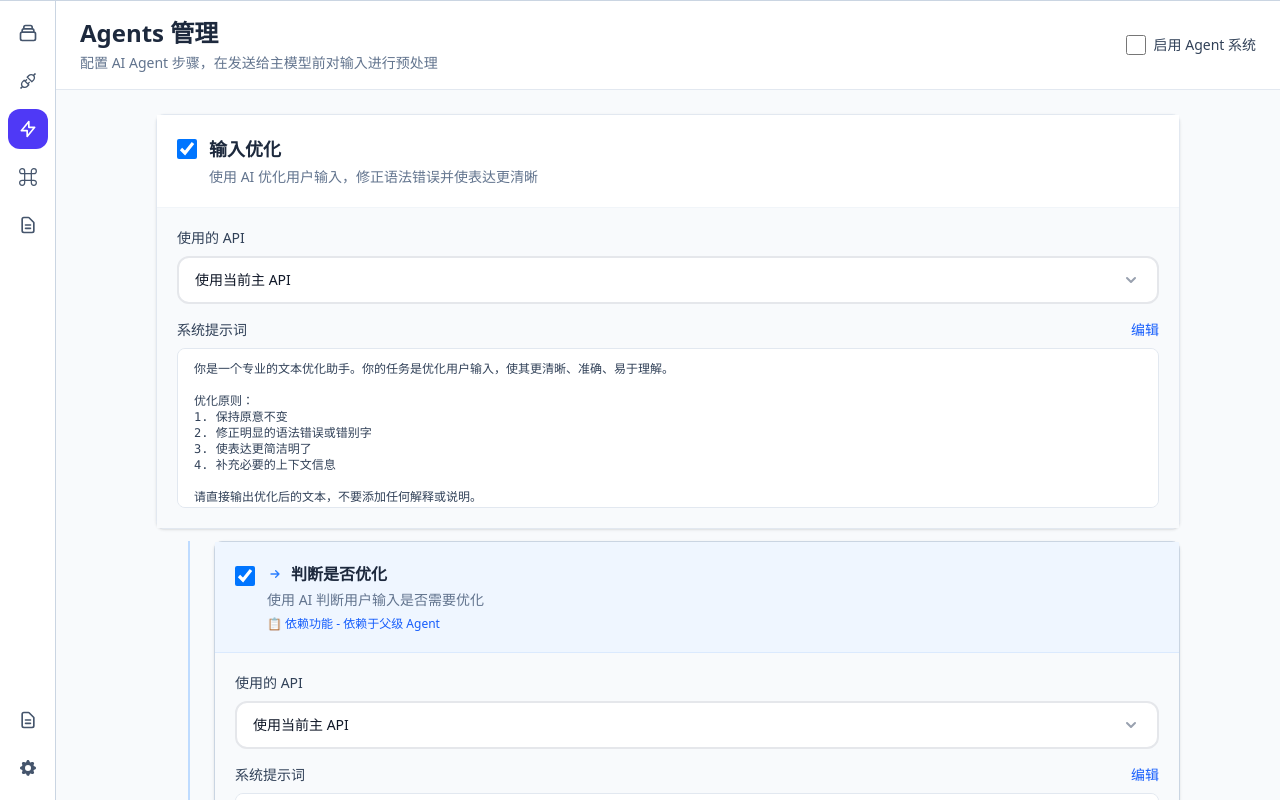
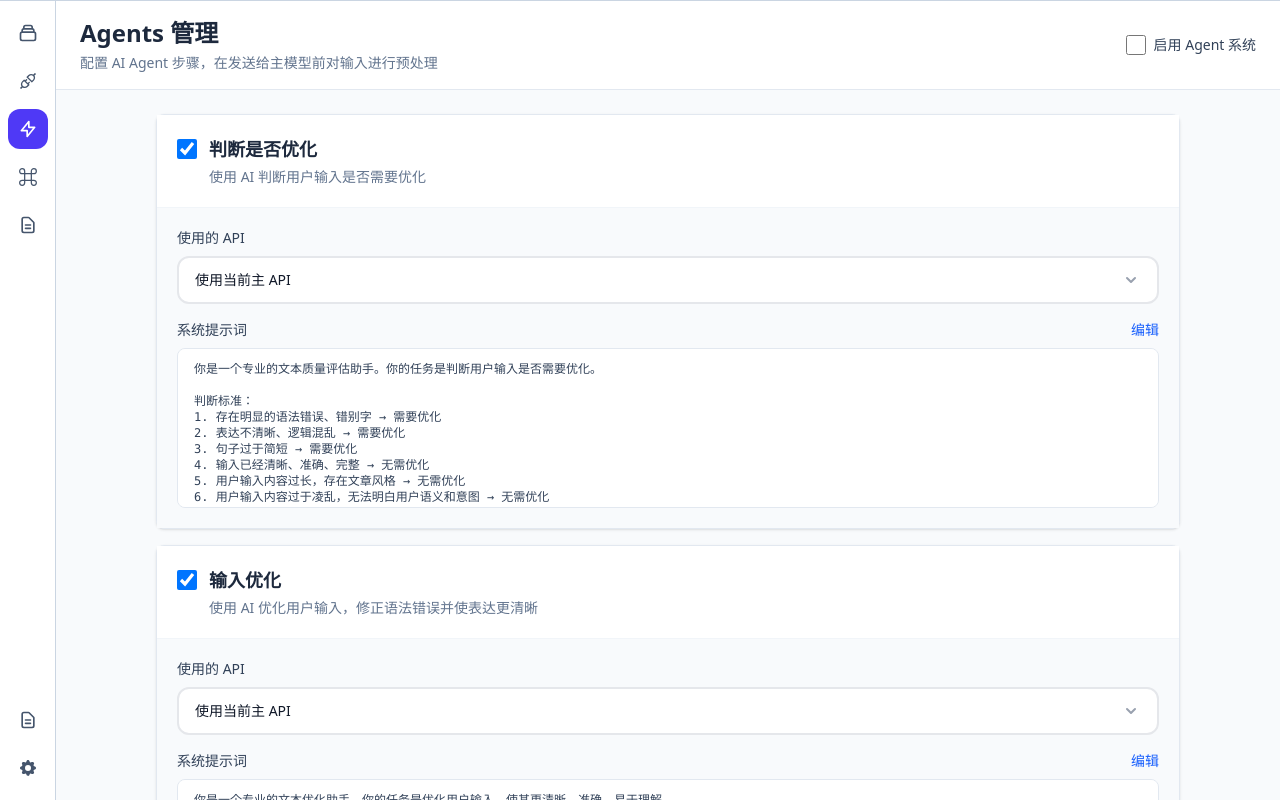
Before and after one commit to afigzb/windowAIChat, a React (Vite) app: page / in a window 1280 px wide. Both pictures are taken after a click on the button 27 px from the left and 129 px from the top of the page. Built offline with nearby package versions, Linux system fonts and the light colour scheme.

Commit message:
优化ui样式

```diff
--- a/src/pages/AgentsPage.tsx
+++ b/src/pages/AgentsPage.tsx
@@ -241,77 +241,40 @@ export function AgentsPage({ config, onConfigChange }: AgentsPageProps) {
               </div>
             </div>
           ) : (
-            /* Agent Steps List - 包含式结构 */
+            /* Agent Steps List - 统一样式 */
             <div className="space-y-4">
               {agentConfig.steps.map((step, index) => {
                 const metadata = AGENT_STEP_METADATA[step.type as keyof typeof AGENT_STEP_METADATA]
                 const isEditing = editingStepIndex === index
 
-                // 检查是否有其他agent依赖当前agent
-                const dependentSteps = agentConfig.steps.filter((s, i) => {
-                  const sMeta = AGENT_STEP_METADATA[s.type as keyof typeof AGENT_STEP_METADATA]
-                  return sMeta?.dependencies?.includes(step.type)
-                })
-
-                // 检查依赖关系
-                const dependencies = metadata?.dependencies || []
-                const missingDependencies = dependencies.filter(depType => {
-                  const depStep = agentConfig.steps.find(s => s.type === depType)
-                  return !depStep || !depStep.enabled
-                })
-
-                // 如果这个agent被其他agent依赖，说明它是父级，不需要单独渲染
-                const isParent = dependentSteps.length > 0
-                // 如果这个agent依赖其他agent，它会在父级内部渲染
-                const hasParent = dependencies.length > 0
-
-                // 只渲染父级agent，子agent会在父级内部渲染
-                if (hasParent) return null
-
-                const renderAgentCard = (agentStep: AgentStepConfig, agentIndex: number, isChild = false) => {
-                  const agentMetadata = AGENT_STEP_METADATA[agentStep.type as keyof typeof AGENT_STEP_METADATA]
-                  const isAgentEditing = editingStepIndex === agentIndex
-
                 return (
                   <div
-                      key={agentIndex}
-                      className={`bg-white rounded-lg border shadow-sm ${
-                        isChild ? 'border-slate-300' : 'border-slate-200'
-                      }`}
+                    key={index}
+                    className="bg-white rounded-lg border border-slate-200 shadow-sm"
                   >
                     {/* Step Header */}
-                      <div className={`p-5 border-b ${isChild ? 'bg-blue-50 border-blue-100' : 'bg-white border-slate-100'}`}>
+                    <div className="p-5 border-b bg-white border-slate-100">
                       <div className="flex items-start justify-between">
                         <div className="flex items-start space-x-3 flex-1">
                           <input
                             type="checkbox"
-                              checked={agentStep.enabled}
-                              onChange={(e) => handleToggleStep(agentIndex, e.target.checked)}
+                            checked={step.enabled}
+                            onChange={(e) => handleToggleStep(index, e.target.checked)}
                             className="mt-1 w-5 h-5 text-blue-600 border-gray-300 rounded focus:ring-2 focus:ring-blue-500"
                           />
                           <div className="flex-1">
                             <div className="flex items-center gap-2">
-                                {isChild && (
-                                  <svg className="w-4 h-4 text-blue-500" fill="none" viewBox="0 0 24 24" stroke="currentColor">
-                                    <path strokeLinecap="round" strokeLinejoin="round" strokeWidth={2} d="M13 7l5 5m0 0l-5 5m5-5H6" />
-                                  </svg>
-                                )}
-                                <h3 className={`font-semibold text-slate-800 ${isChild ? 'text-base' : 'text-lg'}`}>
-                                  {agentStep.name}
+                              <h3 className="text-lg font-semibold text-slate-800">
+                                {step.name}
                               </h3>
-                                {!agentStep.enabled && (
+                              {!step.enabled && (
                                 <span className="px-2 py-0.5 text-xs font-medium text-slate-500 bg-slate-100 rounded">
                                   已禁用
                                 </span>
                               )}
                             </div>
-                              {agentStep.description && (
-                                <p className="text-sm text-slate-500 mt-1">{agentStep.description}</p>
-                              )}
-                              {isChild && (
-                                <p className="text-xs text-blue-600 mt-1.5">
-                                  📋 依赖功能 - 依赖于父级 Agent
-                                </p>
+                            {step.description && (
+                              <p className="text-sm text-slate-500 mt-1">{step.description}</p>
                             )}
                           </div>
                         </div>
@@ -326,8 +289,8 @@ export function AgentsPage({ config, onConfigChange }: AgentsPageProps) {
                           使用的 API
                         </label>
                         <CustomSelect
-                            value={agentStep.apiProviderId || ''}
-                            onChange={(value) => handleChangeApiProvider(agentIndex, value)}
+                          value={step.apiProviderId || ''}
+                          onChange={(value) => handleChangeApiProvider(index, value)}
                           options={[
                             { value: '', label: '使用当前主 API' },
                             ...config.providers.map(provider => ({
@@ -346,9 +309,9 @@ export function AgentsPage({ config, onConfigChange }: AgentsPageProps) {
                           <label className="block text-sm font-medium text-slate-700">
                             系统提示词
                           </label>
-                            {!isAgentEditing && (
+                          {!isEditing && (
                             <button
-                                onClick={() => handleStartEditPrompt(agentIndex)}
+                              onClick={() => handleStartEditPrompt(index)}
                               className="text-sm text-blue-600 hover:text-blue-700 font-medium"
                             >
                               编辑
@@ -356,7 +319,7 @@ export function AgentsPage({ config, onConfigChange }: AgentsPageProps) {
                           )}
                         </div>
 
-                          {isAgentEditing ? (
+                        {isEditing ? (
                           <div className="space-y-3">
                             <textarea
                               value={editingPrompt}
@@ -391,30 +354,12 @@ export function AgentsPage({ config, onConfigChange }: AgentsPageProps) {
                         ) : (
                           <div className="relative">
                             <pre className="w-full px-4 py-3 text-xs bg-white border border-slate-200 rounded-lg font-mono text-slate-700 overflow-auto max-h-40">
-{agentStep.systemPrompt || agentMetadata?.defaultPrompt || '未设置提示词'}
+{step.systemPrompt || metadata?.defaultPrompt || '未设置提示词'}
                             </pre>
                           </div>
                         )}
                       </div>
                     </div>
-                    </div>
-                  )
-                }
-
-                return (
-                  <div key={index}>
-                    {/* 渲染父级 Agent */}
-                    {renderAgentCard(step, index, false)}
-
-                    {/* 渲染依赖此 Agent 的子 Agent */}
-                    {isParent && dependentSteps.length > 0 && (
-                      <div className="ml-8 mt-3 space-y-3 pl-6 border-l-2 border-blue-200">
-                        {dependentSteps.map(childStep => {
-                          const childIndex = agentConfig.steps.findIndex(s => s.type === childStep.type)
-                          return renderAgentCard(childStep, childIndex, true)
-                        })}
-                      </div>
-                    )}
                   </div>
                 )
               })}
```
Also changed, not shown: src/chat/adapters/gemini-adapter.ts (+0 -25 lines). Lines whose indentation alone changed are shown as unchanged.
